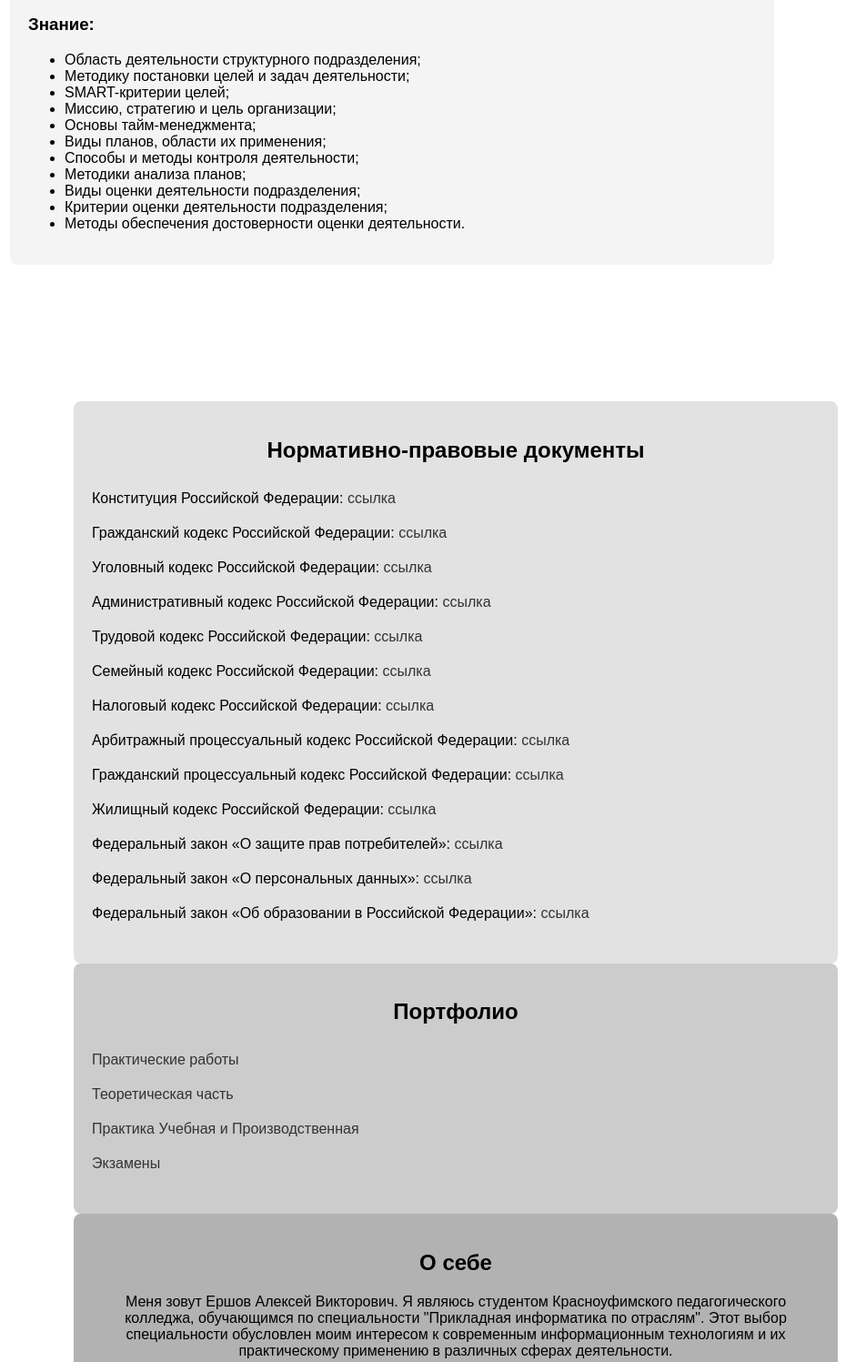
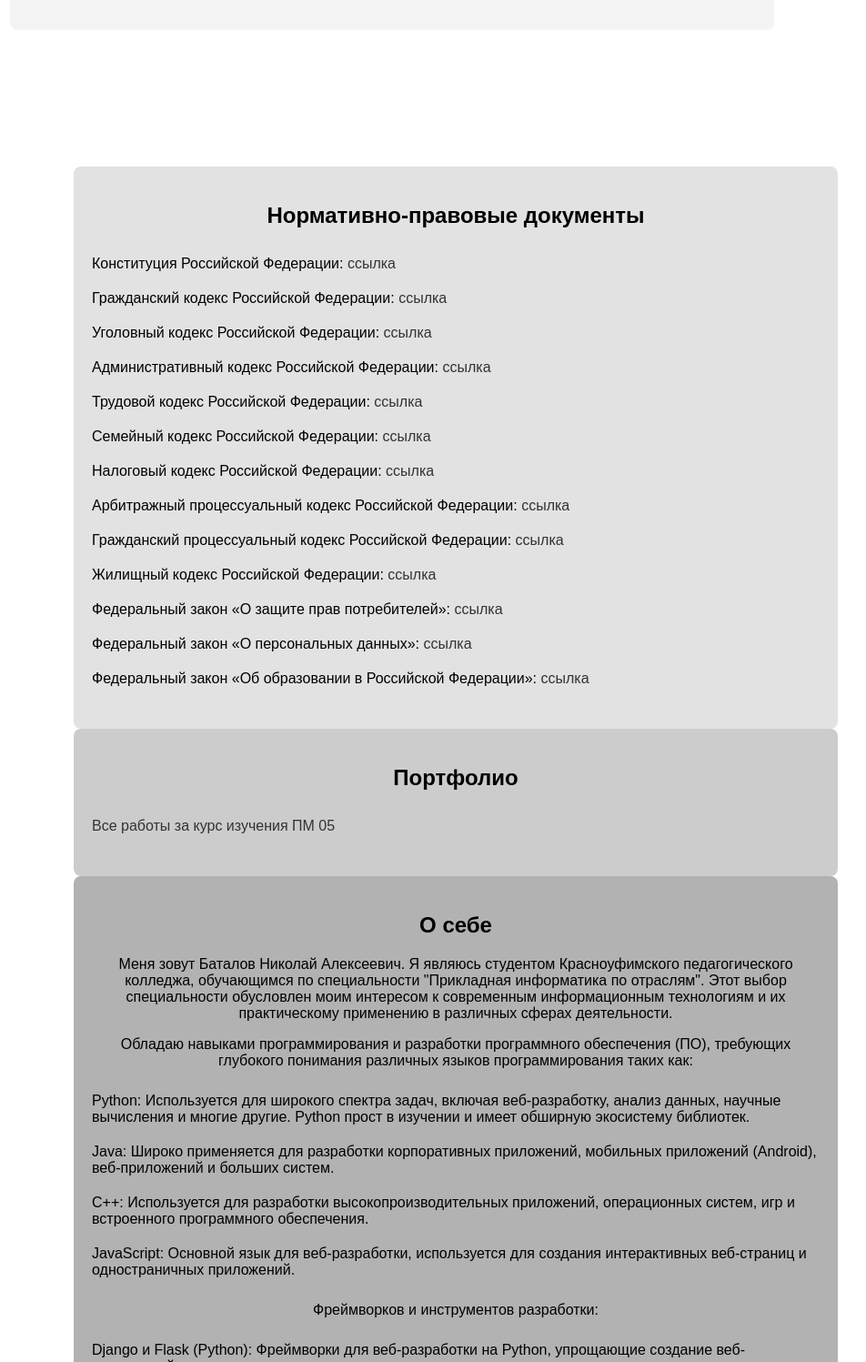
Before and after one commit to AlexeyErshov111/AlexeyErshov111.github.io, a plain HTML site: page index.html in a window 1280 px wide. Shown: the part 570-2067 px from the top of the page at 91% size, without its empty margins (139-1091 px from the left). Drawn offline with Linux system fonts and the light colour scheme.

Commit message:
Update index.html

```diff
--- a/index.html
+++ b/index.html
@@ -8,14 +8,13 @@
 <body>
     <header>
 		<div class="site-title">
-            <center><h1>Сайт-портфолио Ершова Алексея Викторовича по ПМ 05.01 «Управление деятельностью подразделения организации»</h1></center>
+            <center><h1>Сайт-портфолио Бататлова Николая Алексеевича по ПМ 05.01 «Управление деятельностью подразделения организации»</h1></center>
         </div>
         <nav>
             <ul>
                 <li><a href="#home">Главная</a></li>
                 <li><a href="#documents">Нормативно-правовые документы</a></li>
                 <li><a href="#portfolio">Портфолио</a></li>
-                <li><a href="#about">О себе</a></li>
                 <li><a href="#contacts">Контакты</a></li>
             </ul>
         </nav>
@@ -38,20 +37,7 @@
             <li>Осуществлять оценку деятельности подразделения в целом и каждого сотрудника по выбранным критериям;</li>
             <li>Оформлять отчет об оценке.</li>
         </ul>
-        <h3>Знание:</h3>
-        <ul>
-            <li>Область деятельности структурного подразделения;</li>
-            <li>Методику постановки целей и задач деятельности;</li>
-            <li>SMART-критерии целей;</li>
-            <li>Миссию, стратегию и цель организации;</li>
-            <li>Основы тайм-менеджмента;</li>
-            <li>Виды планов, области их применения;</li>
-            <li>Способы и методы контроля деятельности;</li>
-            <li>Методики анализа планов;</li>
-            <li>Виды оценки деятельности подразделения;</li>
-            <li>Критерии оценки деятельности подразделения;</li>
-            <li>Методы обеспечения достоверности оценки деятельности.</li>
-        </ul>
+
     </section>
 
     <section id="documents">
@@ -76,16 +62,15 @@
     <section id="portfolio">
     <center><h2>Портфолио</h2></center>
     <ul>
-        <li><a href="https://disk.yandex.ru/d/CEq9Jf5sHDrEpg">Практические работы</a></li>
-        <li><a href="https://disk.yandex.ru/d/9mK7krBp2cnJEQ">Теоретическая часть</a></li>
-        <li><a href="https://disk.yandex.ru/d/kPD-iFg6IOQAhg">Практика Учебная и Производственная</a></li>
-		<li><a href="https://disk.yandex.ru/d/If9177XDK5a6YA">Экзамены</a></li>
+        <li><a href="https://disk.yandex.ru/d/AOl5gkCV0lTG9w">Все работы за курс изучения ПМ 05</a></li>
+
+
     </ul>
 </section>
 
      <section id="about">
         <center><h2>О себе</h2></center>
-        <center><p>Меня зовут Ершов Алексей Викторович. Я являюсь студентом Красноуфимского педагогического колледжа, обучающимся по специальности "Прикладная информатика по отраслям". Этот выбор специальности обусловлен моим интересом к современным информационным технологиям и их практическому применению в различных сферах деятельности.</p></center>
+        <center><p>Меня зовут Баталов Николай Алексеевич. Я являюсь студентом Красноуфимского педагогического колледжа, обучающимся по специальности "Прикладная информатика по отраслям". Этот выбор специальности обусловлен моим интересом к современным информационным технологиям и их практическому применению в различных сферах деятельности.</p></center>
         <center><p>Обладаю навыками программирования и разработки программного обеспечения (ПО), требующих глубокого понимания различных языков программирования таких как:</p></center>
         <ul>
             <li>Python: Используется для широкого спектра задач, включая веб-разработку, анализ данных, научные вычисления и многие другие. Python прост в изучении и имеет обширную экосистему библиотек.</li>
```
